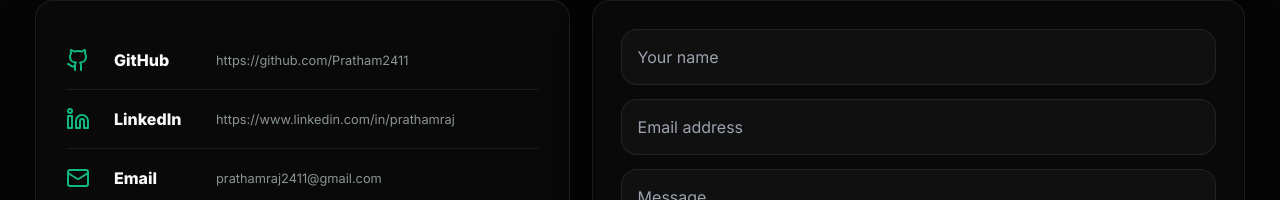
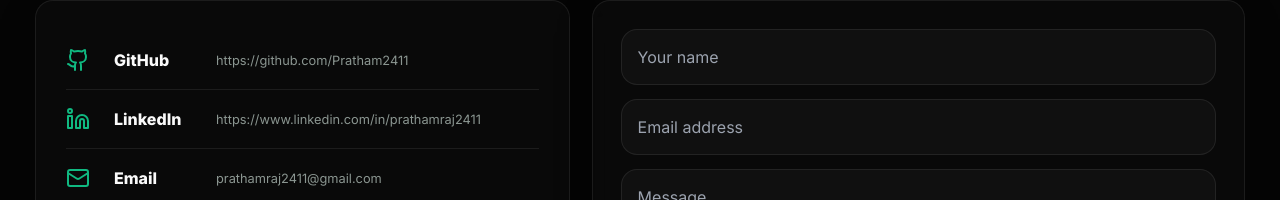
Before and after one commit to Pratham2411/my_portfolio, a React (Vite) app: page / in a window 1280 px wide. Shown: the part 7308-7508 px from the top of the page. Built offline with nearby package versions, Linux system fonts and the light colour scheme.

Commit message:
Update LinkedIn handle to prathamraj2411

```diff
--- a/src/data/content.js
+++ b/src/data/content.js
@@ -36,7 +36,7 @@ export const nav = [
 
 export const socials = [
   ['GitHub', 'https://github.com/Pratham2411', Github],
-  ['LinkedIn', 'https://www.linkedin.com/in/prathamraj', Linkedin],
+  ['LinkedIn', 'https://www.linkedin.com/in/prathamraj2411', Linkedin],
   ['Email', 'mailto:prathamraj2411@gmail.com', Mail],
   ['Instagram', 'https://www.instagram.com/pratham_raj_2411', Instagram],
 ];
```
